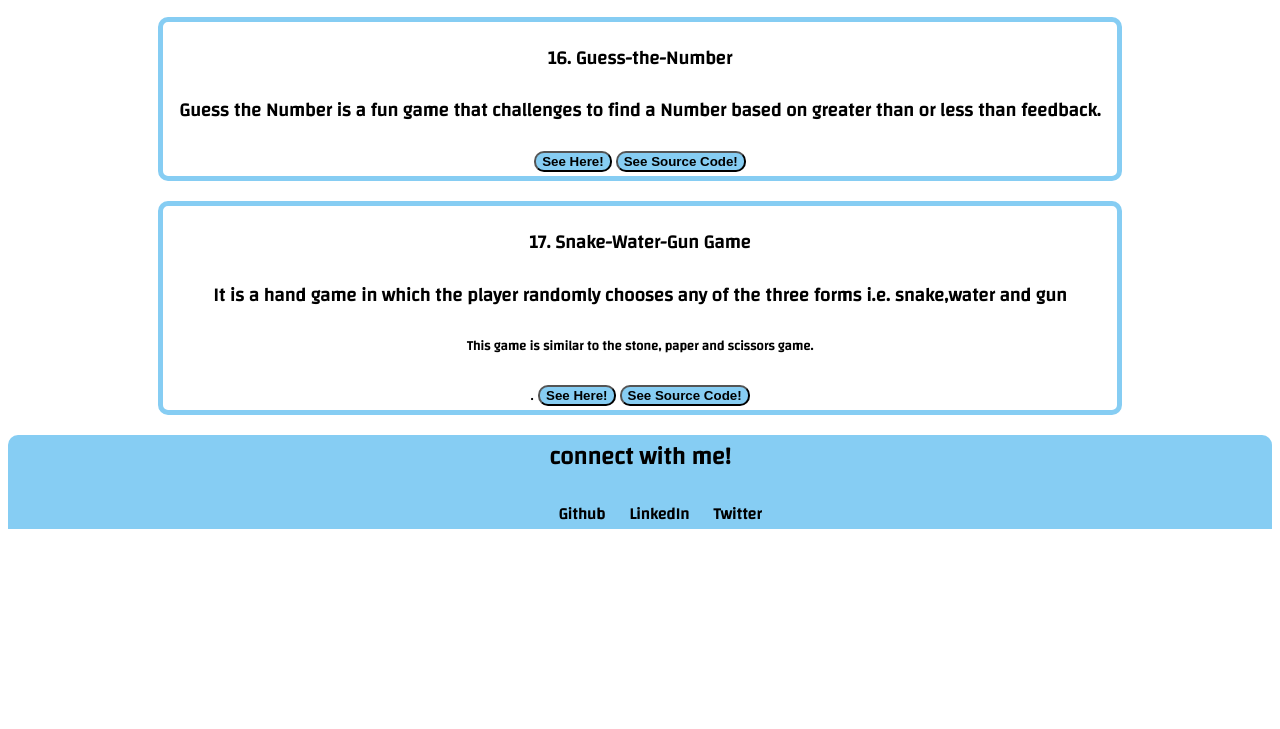
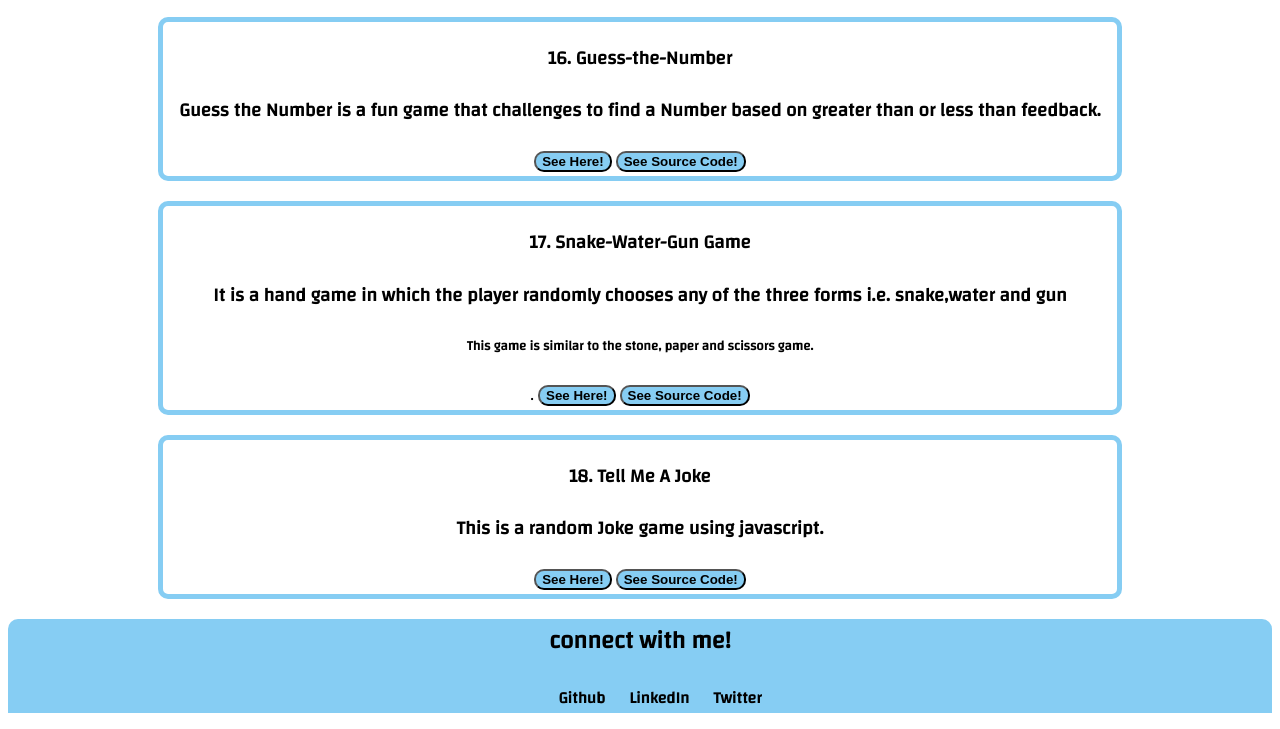
Before and after one commit to Madhavi210/Madhavi-Portfolio, a plain HTML site: page project.html in a window 1280 px wide. Shown: the part 3001-3730 px from the top of the page. Before the commit the page ends 3546 px from the top, so only its background shows below. Drawn offline with Linux system fonts and the light colour scheme.

Commit message:
Game added

```diff
--- a/project.html
+++ b/project.html
@@ -139,6 +139,13 @@
         <button><a href="https://github.com/Madhavi210/Snake-Water-Gun">See Source Code!</a></button>
     </div>
 
+    <div class="b1">
+        <h3>18. Tell Me A Joke</h3>
+        <h3>This is a random Joke game using javascript.</h3>
+        <button><a href="https://replit.com/@MadhaviJoshi/Tell-Me-A-Joke">See Here!</a></button>
+        <button><a href="https://github.com/Madhavi210/Tell-Me-A-Joke">See Source Code!</a></button>
+    </div>
+
     <footer>
         <h2>connect with me!</h2>
         <ul class="footer">
```
